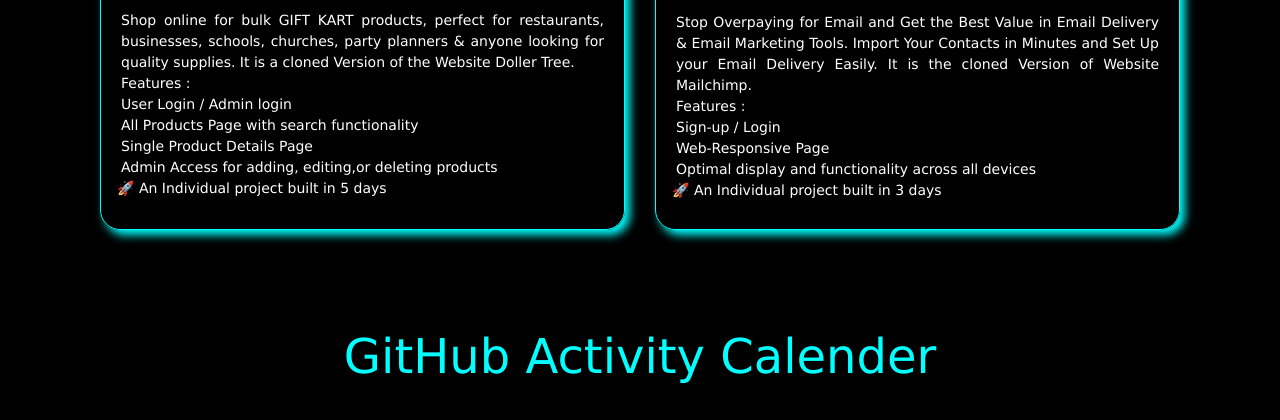
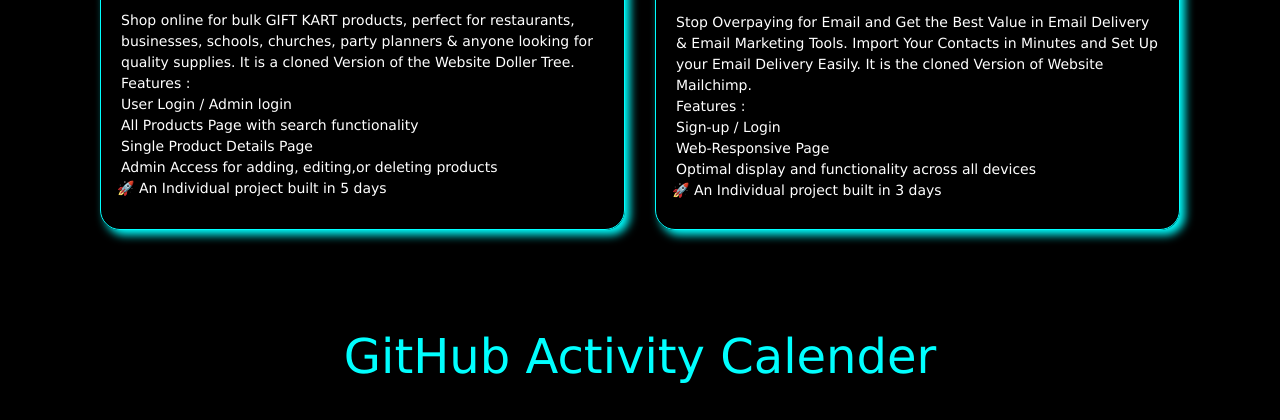
Before and after one commit to dbarman8697/dbarman8697.github.io, a plain HTML site: page index.html in a window 1280 px wide. Shown: the part 3937-4357 px from the top of the page. Drawn offline with nearby package versions, Linux system fonts and the light colour scheme.

Commit message:
Dwipayan-Barman-Portfolio

```diff
--- a/index.css
+++ b/index.css
@@ -24,8 +24,16 @@
   color: cyan;
 }
 
-h2{
-	background-image: -webkit-linear-gradient(45deg,#ff0000, #ffff00,#ff00f3,#0033ff,#ff00c4, cyan);
+h2 {
+  background-image: -webkit-linear-gradient(
+    45deg,
+    #ff0000,
+    #ffff00,
+    #ff00f3,
+    #0033ff,
+    #ff00c4,
+    cyan
+  );
   -webkit-background-clip: text;
   -webkit-text-fill-color: transparent;
   -webkit-animation: hue 6s infinite linear;
@@ -124,14 +132,14 @@
   padding: 5px;
 }
 
-#resume-button-1{
+#resume-button-1 {
   padding: 5px;
   border-radius: 5px;
   display: flex;
   align-items: center;
   gap: 5px;
 }
-#resume-button-2{
+#resume-button-2 {
   border: 1px solid white;
   padding: 5px;
   border-radius: 5px;
@@ -149,12 +157,12 @@
   transition: box-shadow 1s ease;
 }
 
-#resume-button-1 > img{
+#resume-button-1 > img {
   width: 25px;
   margin: auto;
 }
 
-#resume-button-1:hover{
+#resume-button-1:hover {
   cursor: pointer;
   border: 1px solid cyan;
   box-shadow: 0px 0px 30px cyan;
@@ -426,8 +434,9 @@
 }
 
 .project-description {
-  text-align: justify;
+  text-align: left;
   height: 51%;
+  justify-content:flex-end;
   margin-top: 15px;
   font-size: 14px;
 }
@@ -440,7 +449,7 @@
 }
 
 .project-card > img:hover {
-  scale: 1.10;
+  scale: 1.1;
 }
 
 .project-tech-stack {
--- a/index.html
+++ b/index.html
@@ -465,12 +465,9 @@
             >
           </div>
           <ul class="project-description">
-            <li>
-               Shop online for bulk GIFT KART products, perfect for
-               restaurants, businesses, schools, churches, party planners &
-               anyone looking for quality supplies. It is a cloned Version of
-               the Website Doller Tree.
-            </li>
+            <p id="user-detail-intro" class="sm:text-left text-1xs">
+             Shop online for bulk GIFT KART products, perfect for restaurants, businesses, schools, churches, party planners & anyone looking for quality supplies. It is a cloned Version of the Website Doller Tree.
+          </p>
              <h4>Features :</h4>
             <p>
               <li>User Login / Admin login</li>
```
Lines whose indentation alone changed are shown as unchanged.
